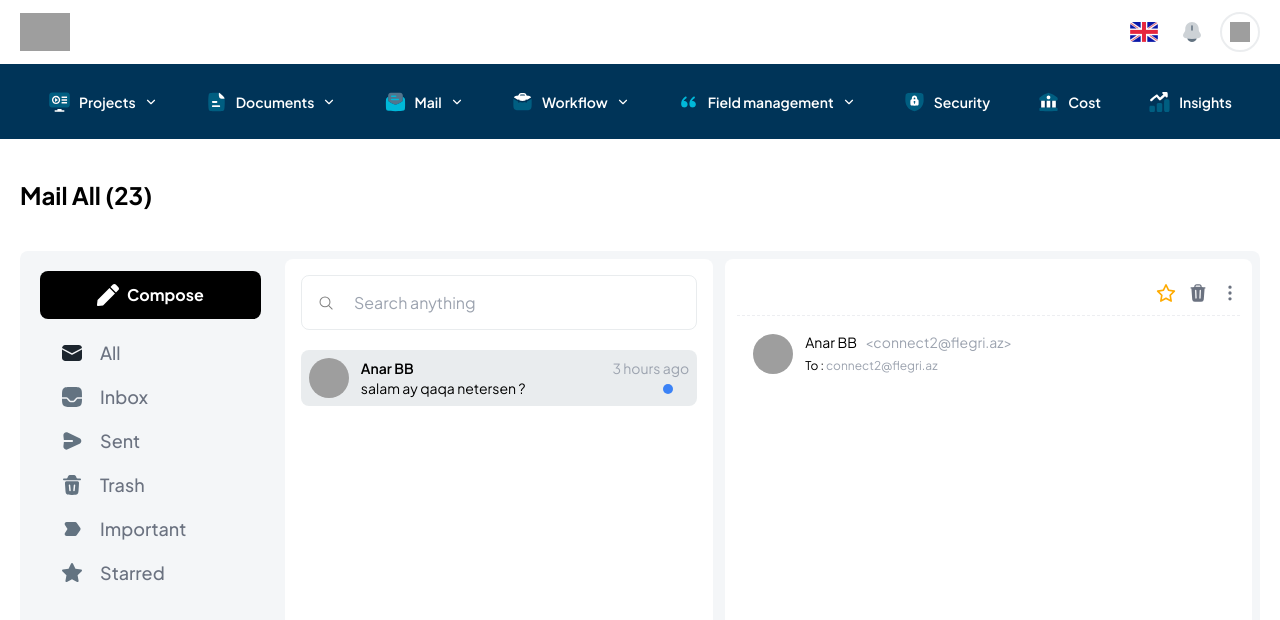
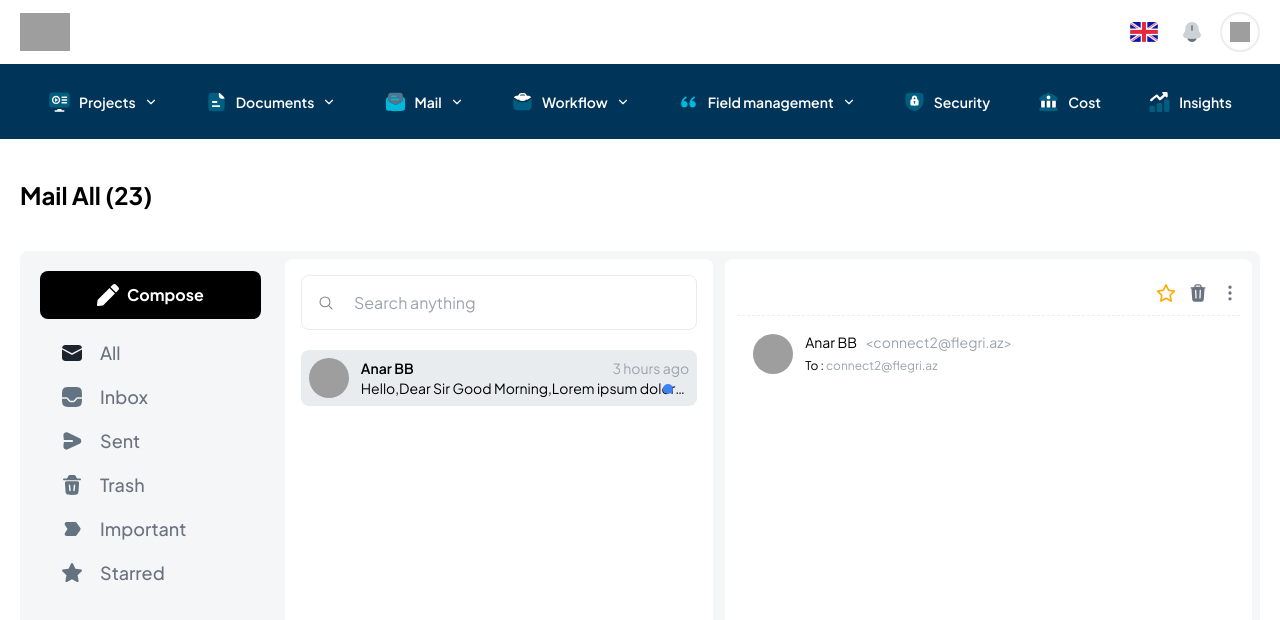
Before and after one commit to BCPAZ/crm-app, a React (Vite) app: page /mail/1 in a window 1280 px wide. Shown: the top 620 px of the page. Built offline with nearby package versions, Linux system fonts and the light colour scheme; grey boxes are pictures that could not be loaded.

Commit message:
chore : Mock data changed

```diff
--- a/src/mocks/mails.js
+++ b/src/mocks/mails.js
@@ -10,7 +10,7 @@ const mails = [
       "connect4@flegri.az"
     ],
     subject: "Salam",
-    message: "salam ay qaqa netersen ?",
+    message: "Hello,Dear Sir Good Morning,Lorem ipsum dolor sit amet, consectetur adipiscing elit. Curabitur non diam facilisis, commodo libero et, commodo sapien. Pellentesque sollicitudin massa sagittis dolor facilisis, sit amet vulputate nunc molestie. Pellentesque maximus nibh id luctus porta. Ut consectetur dui nec nulla mattis luctus. Donec nisi diam, congue vitae felis at, ullamcorper bibendum tortor. Vestibulum pellentesque felis felis. Etiam ac tortor felis. Ut elit arcu, rhoncus in laoreet vel, gravida sed tortor.In elementum varius nisi vel tempus. Donec eleifend egestas viverra. Donec dapibus sollicitudin blandit. Donec scelerisque purus sit amet feugiat efficitur. Quisque feugiat semper sapien vel hendrerit. Mauris lacus felis, consequat nec pellentesque viverra, venenatis a lorem. Sed urna lectus.Quisque feugiat semper sapien vel hendrerit",
     attachments: [
       {
         name: "OpVXGq7o7CyD3wNaAWU7hUSBPFWFAJkDgF3Tofza.jpg",
```
